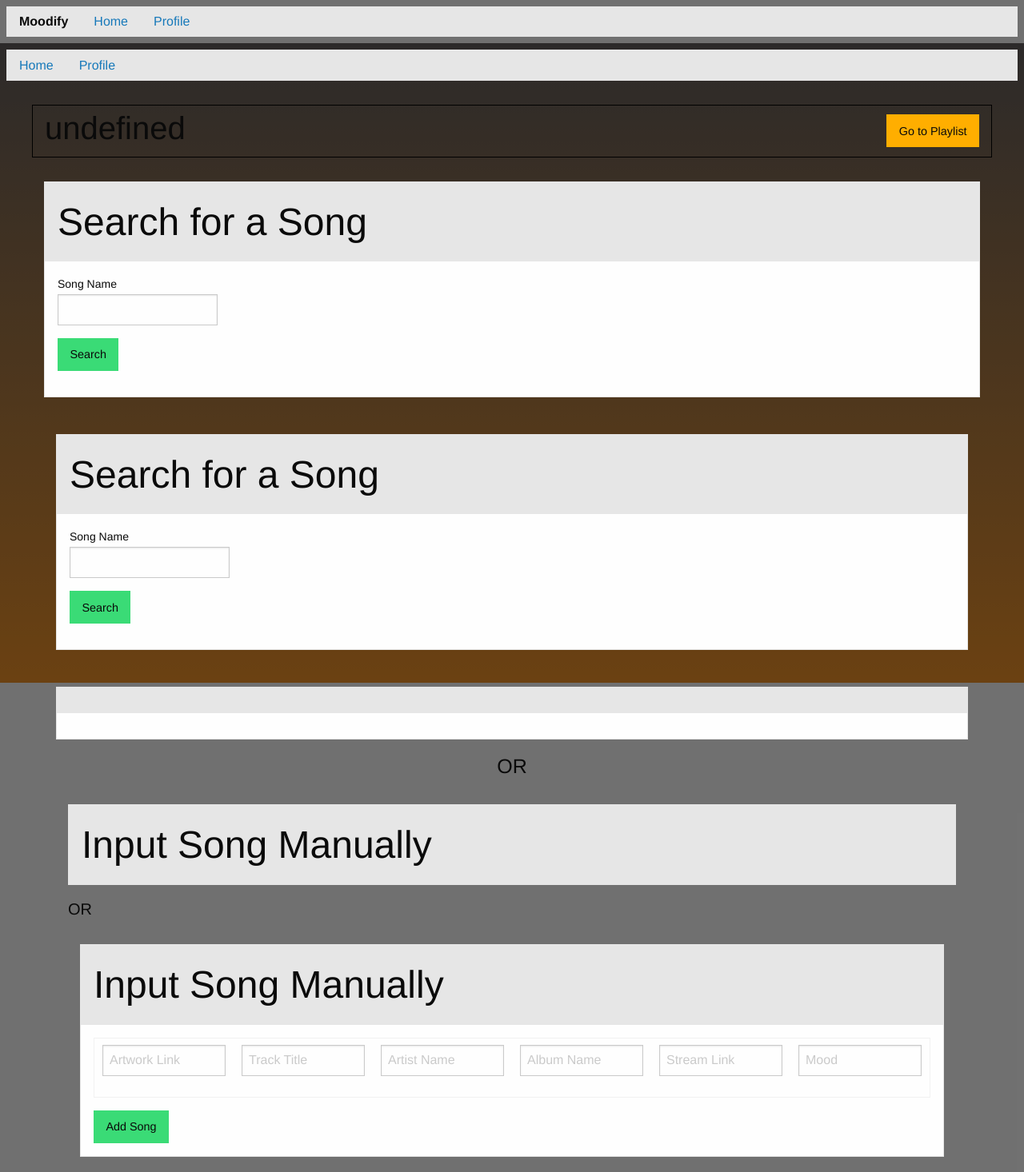
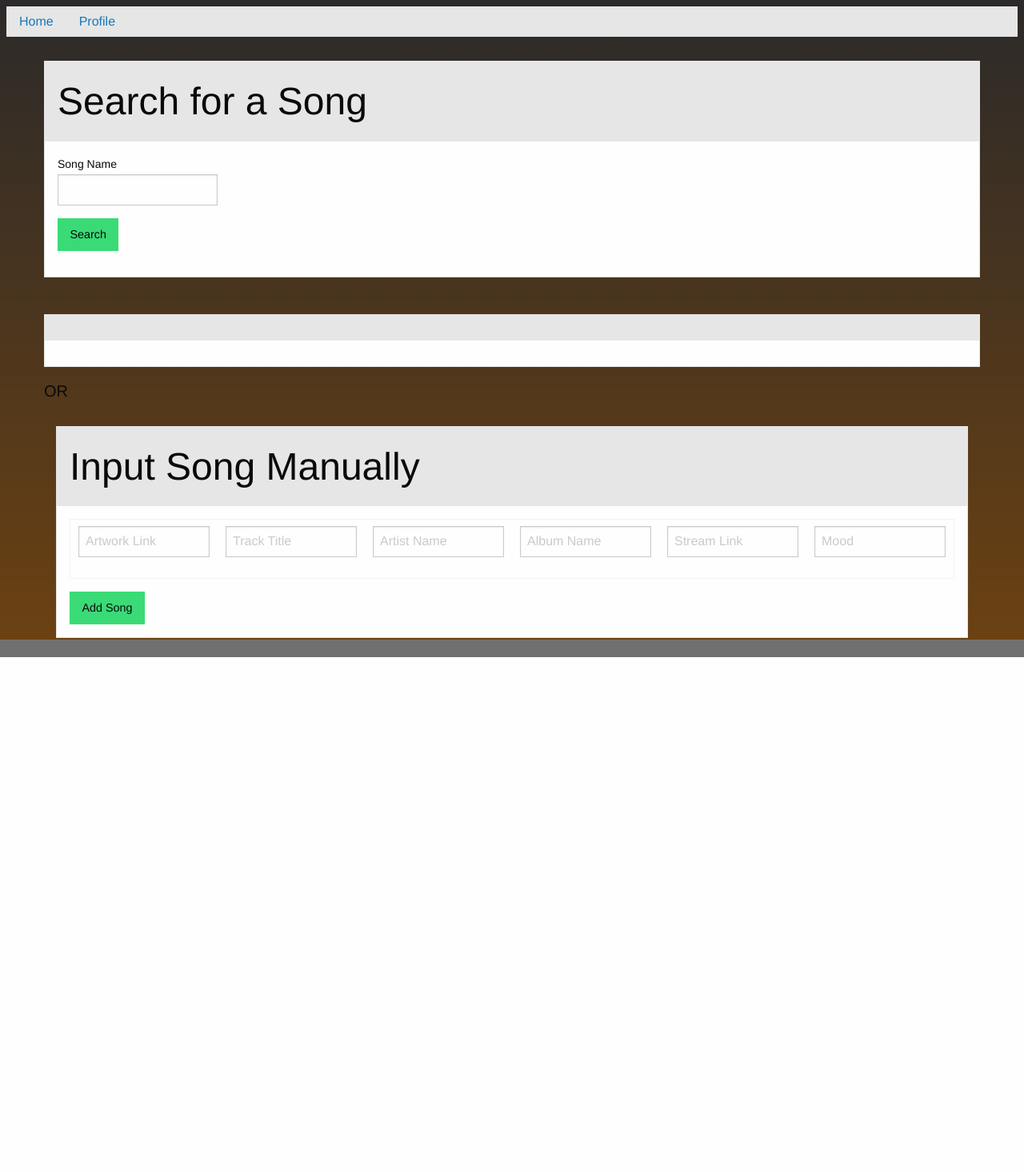
Before and after one commit to ssterling27/Project2, a website: page public/addSongs.html in a window 1280 px wide. Shown: the whole page at 80% size. After the commit the page ends 822 px from the top, so only its background shows below. Drawn offline with nearby package versions, Linux system fonts and the light colour scheme; no server answers; files whose address does not match are found by name.

Commit message:
fixed profile page

```diff
--- a/public/addSongs.html
+++ b/public/addSongs.html
@@ -31,15 +31,6 @@
 </head>
 
 <body>
-  <div class="top-bar">
-    <div class="top-bar-left">
-      <ul class="menu">
-        <li class="menu-text">Moodify</li>
-        <li><a href="/">Home</a></li>
-        <li><a href="/profile">Profile</a></li>
-      </ul>
-    </div>
-  </div>
 
 
   <div class="bg-gradiant">
@@ -51,27 +42,7 @@
           <li><a href="/profile">Profile</a></li>
         </ul>
 
-  <div class="grid-container border" style="margin-top: 30px;">
-    <div class="grid-x" id="playlistName">
-    </div>
-  </div>
-  <div class="grid-container" style="margin-top: 30px;">
-    <div class="grid-x">
-      <div class="cell">
-        <div class="card">
-          <div class="card-divider">
-            <h1>Search for a Song</h1>
-          </div>
-          <div class="card-section">
-            <form>
-              <label for="songName">Song Name</label>
-              <input type="text" id="songName">
-              <button type="button" class="success button" id="searchForSong">Search</button>
-            </form>
-          </div>
-        </div>
-      </div>
-    </div>
+
 
     <div class="grid-container" style="margin-top: 30px;">
       <div class="grid-x">
@@ -107,18 +78,6 @@
 
   </div>
 
-  <h4 class="center">OR</h4>
-  <div class="grid-container" style="margin-top: 30px;">
-    <div class="grid-x">
-      <div class="cell">
-        <div class="card">
-          <div class="card-divider">
-            <h1>Input Song Manually</h1>
-
-          </div>
-        </div>
-      </div>
-    </div>
 
     <h5>OR</h5>
     <div class="grid-container" style="margin-top: 30px;">
```
Also changed, not shown: public/profile.html (+2 -10 lines).
